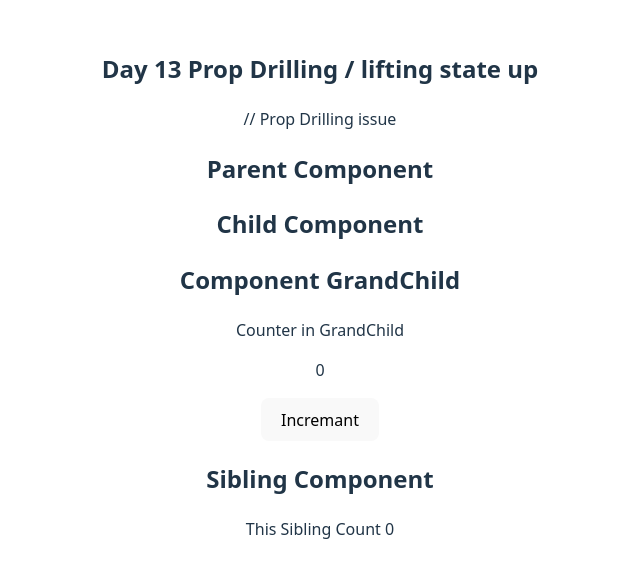
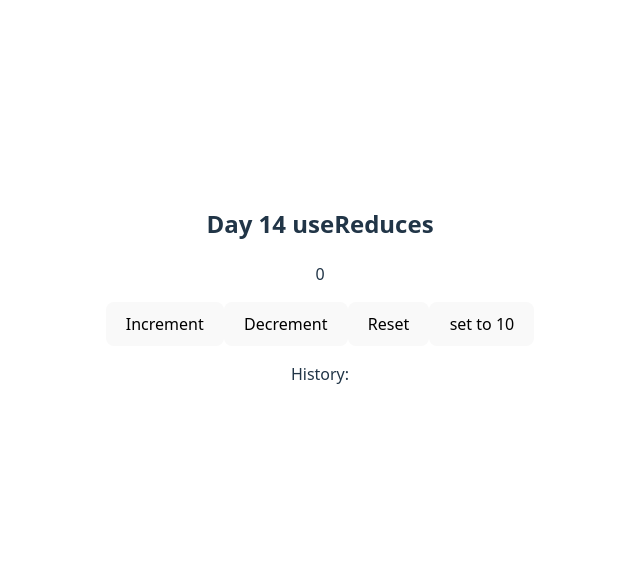
Before and after one commit to hunny345686/Learn-React-js, a React (Vite) app in the folder React-Basic/react-vite-day4/: page / in a window 1280 px wide. Shown: the part 106-684 px from the top of the page, without its empty margins (320-960 px from the left). Built offline with nearby package versions, Linux system fonts and the light colour scheme.

Commit message:
Learning - useReducer Hook how we can use it where and wehn we can use it

```diff
--- /dev/null
+++ b/React-Basic/react-vite-day4/src/day14.jsx
@@ -0,0 +1,79 @@
+import { useReducer } from "react";
+
+const initialVal = {
+  count: 0,
+  history: [],
+};
+
+// Reducer function
+
+const reducer = (state, action) => {
+  switch (action.type) {
+    case "ince":
+      return {
+        count: state.count + 1,
+        history: [...state.history, state.count + 1],
+      };
+
+    case "dec":
+      return {
+        count: state.count - 1,
+        history: [...state.history, state.count - 1],
+      };
+    case "reset":
+      return {
+        count: 0,
+        history: [...state.history, 0],
+      };
+    case "by10":
+      return {
+        count: action.value,
+        history: [...state.history, action.value],
+      };
+    default:
+      return state;
+  }
+};
+const Day14 = () => {
+  const [state, dispatch] = useReducer(reducer, initialVal);
+  // =================== Using useState Hook We have multiple Actiins There
+  // const [count, setCount] = useState(0);
+  // const [history, setHistory] = useState([]);
+
+  // const handleIncrement = () => {
+  //   setCount(count + 1);
+  //   setHistory([...history, count + 1]);
+  // };
+  // const handleDecrement = () => {
+  //   setCount(count - 1);
+  //   setHistory([...history, count - 1]);
+  // };
+  // const handleReset = () => {
+  //   setCount(0);
+  //   setHistory([...history, 0]);
+  // };
+  // const handleBy10 = (no) => {
+  //   setCount(count + no);
+  //   setHistory([...history, count + no]);
+  // };
+
+  // Using use Reducer Hook
+
+  return (
+    <div>
+      <h2>Day 14 useReduces</h2>
+
+      <p>{state.count}</p>
+      <button onClick={() => dispatch({ type: "ince" })}>Increment</button>
+      <button onClick={() => dispatch({ type: "dec" })}>Decrement</button>
+      <button onClick={() => dispatch({ type: "reset" })}>Reset</button>
+      <button onClick={() => dispatch({ type: "by10", value: 10 })}>
+        set to 10
+      </button>
+
+      <p>History: {state.history.join(",")}</p>
+    </div>
+  );
+};
+
+export default Day14;
--- a/React-Basic/react-vite-day4/src/main.jsx
+++ b/React-Basic/react-vite-day4/src/main.jsx
@@ -11,6 +11,7 @@ import Day10 from "./day10.jsx";
 import Day11 from "./day11.jsx";
 import Day12 from "./day12.jsx";
 import Day13 from "./day13.jsx";
+import Day14 from "./day14.jsx";
 
 createRoot(document.getElementById("root")).render(
   <>
@@ -23,6 +24,7 @@ createRoot(document.getElementById("root")).render(
     {/* <Day10 /> */}
     {/* <Day11 /> */}
     {/* <Day12 /> */}
-    <Day13 />
+    {/* <Day13 /> */}
+    <Day14 />
   </>
 );
```
